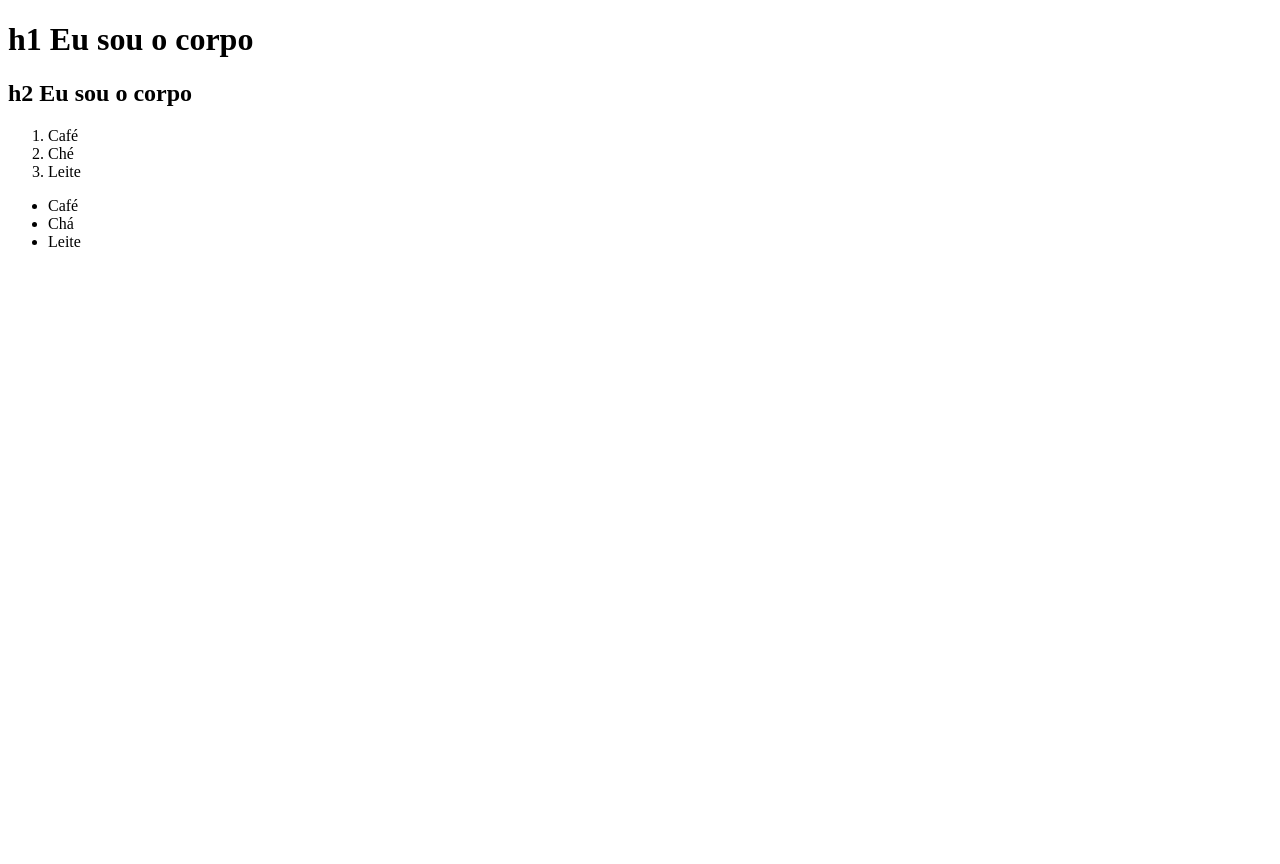
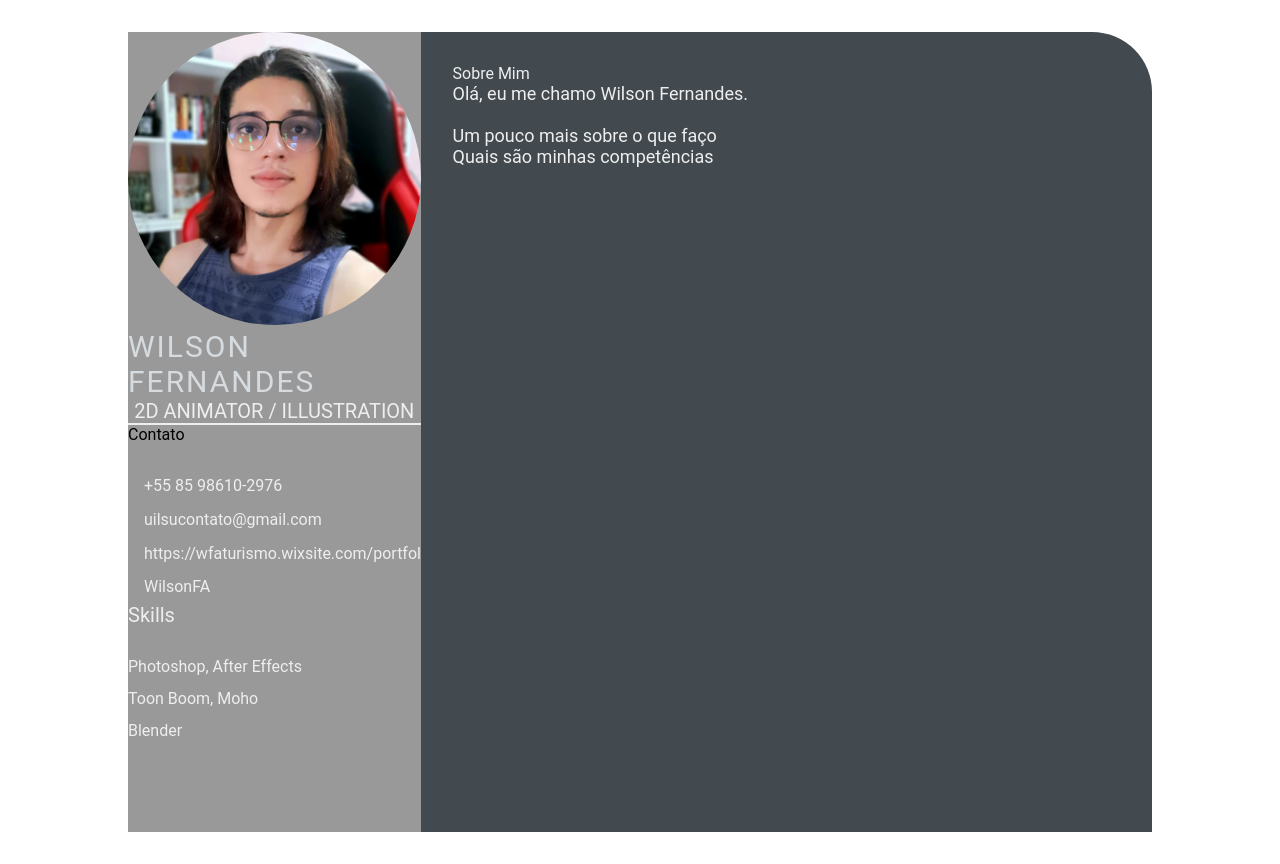
Before and after one commit to WilsonFA/wilsonfa.github.io, a plain HTML site: page index.html in a window 1280 px wide. Before the commit the page ends 800 px from the top, so only its background shows below. Drawn offline with Linux system fonts and the light colour scheme.

Commit message:
feature: change index.html, add img/ and style.css (#2)

```diff
--- a/index.html
+++ b/index.html
@@ -4,19 +4,51 @@
     <meta charset="UTF-8">
     <meta http-equiv="X-UA-Compatible" content="IE=edge">
     <meta name="viewport" content="width=device-width, initial-scale=1.0">
-    <title>Olá, eu sou a cabeça!</title>
+    <title>Wilson Fernandes CV</title>
+
+    <link rel="stylesheet" href="style.css">
+
 </head>
 <body>
-    <h1>h1 Eu sou o corpo</h1>
-    <h2>h2 Eu sou o corpo</h2>
+    <main class="resume-contents">
+        <section class="left-section">
+            <section class="left-section-content">
+                <div class="profile">
+                    <img src="img/foto do wilson 1x1.jpg" alt="Profile image" class="profile-image">
+                    <p class="name">Wilson Fernandes</p>
+                    <p class="profession">2D Animator / Illustration</p>
+                </div>
+                <div class="contact-info">
+                    <p class="left-tittle">Contato</p>
+                    <ul>
+                        <li><i class="fa fa-phone"></i>+55 85 98610-2976</li>
+                        <li><i class="fa fa-envelope"></i>uilsucontato@gmail.com</li>
+                        <li><i class="fa fa-globe"></i>https://wfaturismo.wixsite.com/portfolio</li>
+                        <li><i class="fa fa-github"></i>WilsonFA</li>
+                    </ul>
+                </div>
+                <div class="skills">
+                    <p class="left-title">Skills</p>
+                    <ul>
+                        <li><p>Photoshop, After Effects</p></li>
+                        <li><p>Toon Boom, Moho</p></li>
+                        <li><p>Blender</p></li>
+                    </ul>
+                </div>
+            </section>
+            </section>
+            <section class="right-section">
+                <div class="right-section-contents">
+                    <section class="about-gap">
+                        <div class="right-title">Sobre Mim</div>
+                        <p class="about-me-contents">
+                            Olá, eu me chamo Wilson Fernandes. <br>
+                            <br> Um pouco mais sobre o que faço
+                            <br> Quais são minhas competências
+                        </p>
+                    </section>
+                </div>
+            </section>
+    </main>
 </body>
-<ol>
-    <li>Café</li>
-    <li>Ché</li>
-    <li>Leite</li>
-</ol>
-<ul>
-    <li>Café</li>
-    <li>Chá</li>
-    <li>Leite</li>
-</ul>
+</html>
--- /dev/null
+++ b/style.css
@@ -0,0 +1,103 @@
+* {
+    margin: 0;
+    padding: 0;
+    box-sizing: border-box;
+    list-style: none;
+    font-family: 'Roboto', sans-serif;
+}
+
+.resume-contents {
+    min-height: 100vh;
+    width: 80%;
+    margin: 2rem auto;
+    display: grid;
+    grid-template-columns: repeat(7, 1fr);
+}
+
+.left-section {
+    grid-column: span 2;
+    height: 100%;
+    background-color: #999999;
+}
+
+.right-section {
+    grid-column: span 5;
+    height: 100%;
+    background-color: #424a50;
+    border-radius: 0px 60px 0px 0px;
+}
+
+.left-section-contents{
+    padding: 2rem 2rem;
+}
+
+.profile {
+    width: 100%;
+    border-bottom: 2px solid #eeeeee;
+}
+
+.profile .profile-image {
+    width: 100%;
+    border-radius: 100%;
+}
+
+.name {
+    color: #D6DBDF;
+    font-size: 30px;
+    letter-spacing: 2px;
+    text-transform: uppercase;
+}
+
+.profession {
+    color: #eeeeee;
+    font-size: 20px;
+    text-transform: uppercase;
+    text-align: center;
+}
+
+/* .contact-info { border-bottom: 2px solid #1B2631; } */
+.left-title {
+    color: #eeeeee;
+    font-size: 20px;
+}
+
+.contact-info ul {
+    padding-top: 1.5rem;
+}
+
+.contact-info ul li,
+.references ul li {
+    padding: .4rem 0;
+    color: #eeeeee;
+}
+
+.contact-info ul li i,
+.references ul li i {
+    padding-right: 1rem;
+    font-size: 18px;
+    color: #eeeeee;
+}
+
+.skills ul {
+    padding-top: 1.5rem;
+}
+.skills ul li p {
+    padding: .4rem 0;
+    color: #eeeeee;
+}
+
+.right-section-contents {
+    padding: 2rem 2rem;
+}
+
+.right-title {
+    color: #eeeeee;
+}
+
+.gap {
+    padding-bottom: 2rem;
+}
+.about-me-contents {
+    font-size: 18px;
+    color: #eeeeee;
+}
```
Also changed, not shown: img/foto do wilson 1x1.jpg (added).
